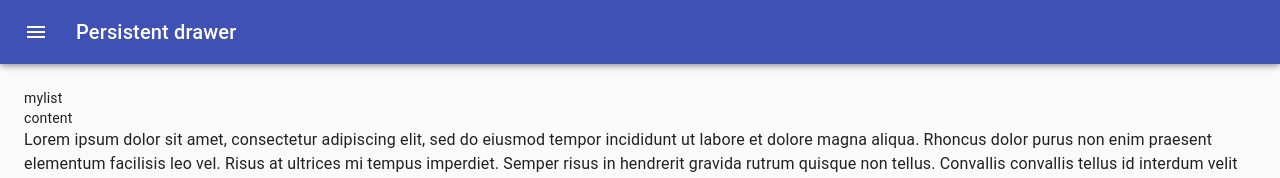
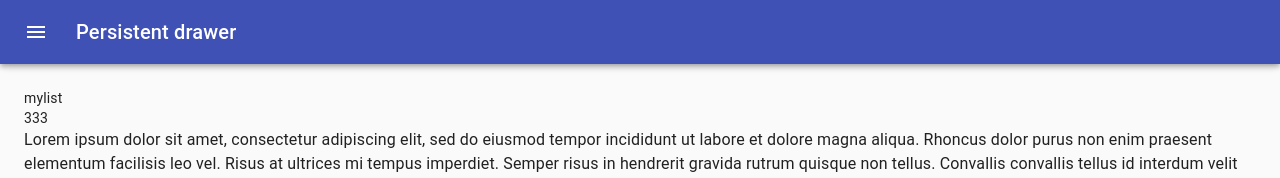
Before and after one commit to Jiping-hi/mui-ts, a React (Create React App) app: page / in a window 1280 px wide. Shown: the top 178 px of the page. Built offline with nearby package versions, Linux system fonts and the light colour scheme.

Commit message:
defaultProps

```diff
--- a/src/App.tsx
+++ b/src/App.tsx
@@ -155,7 +155,7 @@ export default function PersistentDrawerLeft() {
         })}
       >
         <div className={classes.drawerHeader} />
-        <MyList />
+        <MyList id={333} />
         <Typography paragraph>
           Lorem ipsum dolor sit amet, consectetur adipiscing elit, sed do eiusmod tempor incididunt
           ut labore et dolore magna aliqua. Rhoncus dolor purus non enim praesent elementum
--- a/src/List.js
+++ /dev/null
@@ -1,10 +0,0 @@
-import React from 'react'
-
-export function MyList(){
-  return (
-    <div>
-      <div>mylist</div>
-      <div>content</div>
-    </div>
-  )
-}
--- /dev/null
+++ b/src/List.tsx
@@ -0,0 +1,16 @@
+import React from 'react'
+
+interface MyListProps {
+  id?: number;
+}
+const defaultProps: MyListProps = { id: 123 };
+
+export function MyList(props: MyListProps) {
+  props = { ...defaultProps, ...props }
+  return (
+    <div>
+      <div>mylist</div>
+      <div>{props.id}</div>
+    </div>
+  )
+}
```
